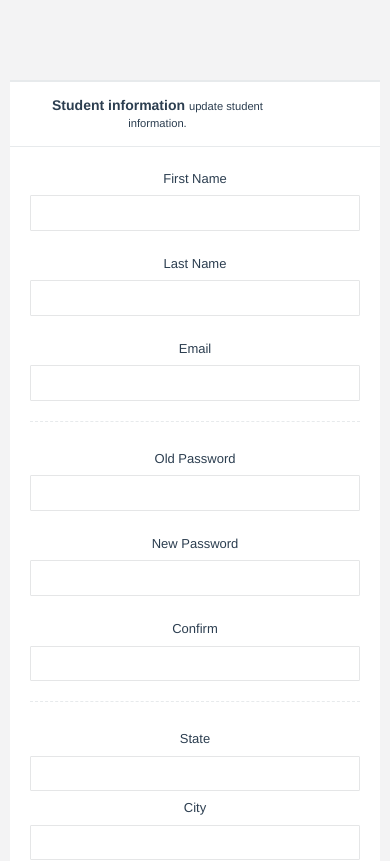
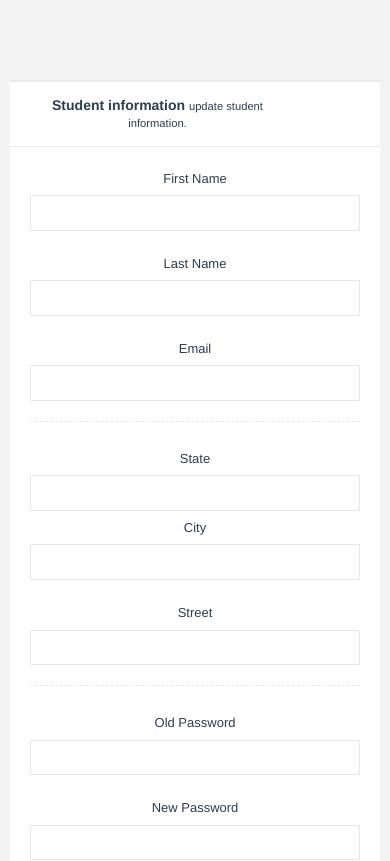
Before and after one commit to GersonSales/student-plus-front, a Vue app: page /#/student-details in a window 390 px wide. Shown: the top 861 px of the page. Built offline with nearby package versions, Linux system fonts and the light colour scheme; no server answers.

Commit message:
passing propos through components

```diff
--- a/package.json
+++ b/package.json
@@ -16,6 +16,7 @@
     "jquery": "^3.3.1",
     "sweetalert": "^2.1.2",
     "vue": "^2.6.6",
+    "vue-jwt-decode": "^0.1.0",
     "vue-popperjs": "^2.0.3",
     "vue-router": "^3.0.2"
   },
--- a/src/components/Login.vue
+++ b/src/components/Login.vue
@@ -9,7 +9,8 @@
             <input type="email" class="form-control" placeholder="Username" required="" v-model="credentials.email">
           </div>
           <div class="form-group">
-            <input type="password" class="form-control" placeholder="Password" required="" v-model="credentials.password">
+            <input type="password" class="form-control" placeholder="Password" required=""
+                   v-model="credentials.password">
           </div>
           <button type="submit" class="btn btn-primary block full-width m-b">Login</button>
 
@@ -32,6 +33,8 @@
 
 <script>
   import axios from 'axios'
+  import jwtDecodee from 'vue-jwt-decode'
+
   export default {
     name: 'Login',
 
@@ -47,7 +50,11 @@
     methods: {
       login() {
         axios.post('http://localhost:5000/login', this.credentials)
-          .then(() => {
+          .then((res) => {
+            const token = res.headers.pragma;
+            const decodedToken = jwtDecodee.decode(token);
+            localStorage.setItem('token', token);
+            localStorage.setItem('studentId', decodedToken.id);
             this.$router.push('/student-details');
           })
           .catch((error) => {
--- a/src/components/student-details/AddressForm.vue
+++ b/src/components/student-details/AddressForm.vue
@@ -2,21 +2,40 @@
   <div>
     <div class="form-group  row">
       <label class="col-sm-2 col-form-label">State</label>
-      <div class="col-sm-3"><input type="text" class="form-control"></div>
+      <div class="col-sm-3"><input type="text" class="form-control" v-model="state"></div>
 
       <label class="col-sm-2 col-form-label">City</label>
-      <div class="col-sm-5"><input type="text" class="form-control"></div>
+      <div class="col-sm-5"><input type="text" class="form-control" v-model="city"></div>
     </div>
 
     <div class="form-group  row"><label class="col-sm-2 col-form-label">Street</label>
-      <div class="col-sm-10"><input type="text" class="form-control"></div>
+      <div class="col-sm-10">
+        <input type="text" class="form-control" v-model="street">
+      </div>
     </div>
   </div>
 </template>
 
 <script>
   export default {
-    name: "AddressForm"
+    name: "AddressForm",
+
+    props: {
+      state: String,
+      city: String,
+      street: String
+    },
+
+    data: function () {
+      return {
+        address: {
+          state: this.state,
+          city: this.city,
+          street: this.street
+        }
+      }
+
+    }
   }
 </script>
 
--- a/src/components/student-details/PasswordForm.vue
+++ b/src/components/student-details/PasswordForm.vue
@@ -16,7 +16,12 @@
 
 <script>
   export default {
-    name: "PasswordForm"
+    name: "PasswordForm",
+    props: {
+      oldPassword: String,
+      password: String,
+      confirmation: String
+    }
   }
 </script>
 
--- a/src/components/student-details/PersonalInfo.vue
+++ b/src/components/student-details/PersonalInfo.vue
@@ -1,21 +1,26 @@
 <template>
   <div>
     <div class="form-group  row"><label class="col-sm-2 col-form-label">First Name</label>
-      <div class="col-sm-10"><input type="text" class="form-control"></div>
+      <div class="col-sm-10"><input type="text" class="form-control" v-model="firstName"></div>
     </div>
     <div class="form-group  row"><label class="col-sm-2 col-form-label">Last Name</label>
-      <div class="col-sm-10"><input type="text" class="form-control"></div>
+      <div class="col-sm-10"><input type="text" class="form-control" v-model="lastName"></div>
     </div>
 
     <div class="form-group row"><label class="col-sm-2 col-form-label">Email</label>
-      <div class="col-sm-10"><input type="email" class="form-control"></div>
+      <div class="col-sm-10"><input type="email" class="form-control" v-model="email"></div>
     </div>
   </div>
 </template>
 
 <script>
   export default {
-    name: "PersonalInfo"
+    name: "PersonalInfo",
+    props: {
+      firstName: String,
+      lastName: String,
+      email: String
+    }
   }
 </script>
 
--- a/src/components/student-details/StudentDetails.vue
+++ b/src/components/student-details/StudentDetails.vue
@@ -11,15 +11,23 @@
           <div class="ibox-content">
             <form method="get">
 
-              <PersonalInfo></PersonalInfo>
+              <PersonalInfo v-bind:first-name="student.firstName"
+                            v-bind:last-name="student.lastName"
+                            v-bind:email="student.email"
+              ></PersonalInfo>
+
+              <div class="hr-line-dashed"></div>
+
+
+              <AddressForm v-bind:state="student.state"
+                           v-bind:city="student.city"
+                           v-bind:street="student.street">
+
+              </AddressForm>
 
               <div class="hr-line-dashed"></div>
 
               <PasswordForm></PasswordForm>
-
-              <div class="hr-line-dashed"></div>
-
-              <AddressForm></AddressForm>
 
               <div class="hr-line-dashed"></div>
 
@@ -47,6 +55,9 @@
   import PasswordForm from "./PasswordForm";
   import AddressForm from "./AddressForm";
 
+  import axios from 'axios';
+
+
   export default {
     name: 'StudentDetails',
     components: {
@@ -54,14 +65,45 @@
       PersonalInfo,
       AddressForm
     },
+
+    created: function () {
+      this.fetchData();
+    },
+
+    data: function () {
+      return {
+        student: {
+          firstName: '',
+          lastName: ''
+        }
+      }
+
+    },
+
     methods: {
       log() {
+        console.log(this.student);
         swal({
           title: "Success!",
           text: "Student information successfully updated!",
           icon: "success"
         });
-      }
+      },
+
+      fetchData() {
+        const studentId = localStorage.getItem('studentId');
+        axios.get('http://localhost:5000/students/' + studentId, {
+          headers: {
+            'Authorization': 'Bearer ' + localStorage.getItem('token')
+          }
+        })
+          .then((res) => {
+            this.student = res.data;
+          })
+          .catch((error) => {
+            console.log(error);
+          })
+      },
     }
   }
 </script>
```
Also changed, not shown: 1 other file (tests, documents, lock files or other folders).
